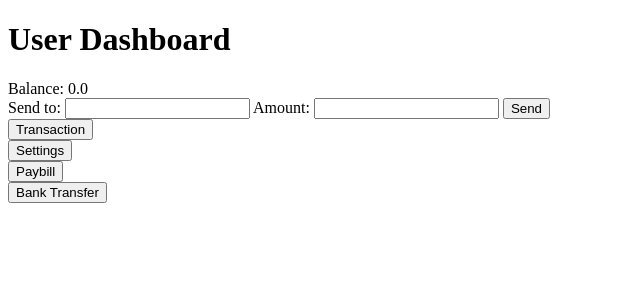
After one commit to CedBentuzal/WABS2, a Flask app: page /user in a window 1280 px wide. The commit adds this page. Shown: the top 300 px of the page, without its empty margins (0-640 px from the left). Run offline with Flask 3, Linux system fonts and the light colour scheme; a user stored in the database is signed in.

Commit message:
Added a user dashboard

```diff
--- a/project/app.py
+++ b/project/app.py
@@ -1,38 +1,36 @@
-from flask import Flask, request, render_template
+from flask import Flask, redirect, request, render_template, session, url_for
 from flask_sqlalchemy import SQLAlchemy
 
 app = Flask(__name__)
-
+app.secret_key = 'supersecretkey'  # Needed for session management
 
 app.config['SQLALCHEMY_DATABASE_URI'] = 'sqlite:///accounts.db'
 app.config['SQLALCHEMY_TRACK_MODIFICATIONS'] = False
 db = SQLAlchemy(app)
 
-
 class User(db.Model):
     id = db.Column(db.Integer, primary_key=True)
     username = db.Column(db.String(80), unique=True, nullable=False)
     password = db.Column(db.String(120), nullable=False)
-
+    balance = db.Column(db.Float, default=0)
 
 @app.route('/')
 def loginpage():
     return render_template('login.html')
-@app.route('/log_in', methods =['GET', 'POST'])
+
+@app.route('/log_in', methods=['GET', 'POST'])
 def login():
     if request.method == 'POST':
         username = request.form.get('username')
         password = request.form.get('password')
-
         user = User.query.filter_by(username=username).first()
 
         if user and user.password == password:
+            session['username'] = username  # Store the username in session
+            return redirect(url_for('user'))
+        else:
+            return "Error: Invalid username or password.", 401
 
-            return f"Welcome, {username}!"
-        else:
-
-            return "Error: Invalid username or password.", 401
-    return
 
 @app.route('/create_account')
 def index():
@@ -50,27 +48,73 @@ def create_account():
     if existing_user:
         return "Error: Username already exists!", 400
 
-
     new_user = User(username=username, password=password)
     db.session.add(new_user)
     db.session.commit()
 
     return f"Account created for {username}!"
 
+@app.route('/accounts', methods=['GET', 'POST'])
+def accounts():
+    if request.method == 'POST':
+        user_id = request.form.get('user_id')
+        action = request.form.get('action')
 
-@app.route('/accounts', methods=['GET','POST'])
-def accounts():
-    user_id = request.form.get('user_id')
-    user = User.query.get(user_id)
+
+        user = User.query.get(user_id)
+
+        if action == "Update Balance":
+
+            balance = request.form.get('balance', type=float)
+
+            if user:
+                user.balance = balance
+                db.session.commit()
+                return f"User's balance updated to ${balance}!", 200
+            return "Error: User not found.", 404
+
+        elif action == "Delete Account":
+
+            if user:
+                db.session.delete(user)
+                db.session.commit()
+                return "User deleted successfully!", 200
+            return "Error: User not found.", 404
+
+
     users = User.query.all()
-
-    if user:
-        db.session.delete(user)
-        db.session.commit()
-        return "User deleted successfully", 200
     return render_template('accounts.html', users=users)
 
 
+@app.route('/user', methods=['GET','POST'])
+def user():
+    username = session.get("username")
+    user = User.query.filter_by(username=username).first()
+    if user:
+        return render_template('user.html', user=user)
+    else:
+        return redirect(url_for('loginpage'))
+
+@app.route('/send', methods=['POST'])
+def send():
+    sender_username = session.get("username")
+    recipient_username = request.form.get('recipient')
+    amount = float(request.form.get('amount'))
+
+    sender = User.query.filter_by(username=sender_username).first()
+    recipient = User.query.filter_by(username=recipient_username).first()
+
+    if not sender or not recipient:
+        return "Error: User not found.", 404
+
+    if sender.balance < amount:
+        return "Error: Insufficient balance.", 400
+
+    sender.balance -= amount
+    recipient.balance += amount
+    db.session.commit()
+
+    return f"Sent ${amount} to {recipient_username}!"
 
 if __name__ == '__main__':
     with app.app_context():
--- /dev/null
+++ b/project/templates/user.html
@@ -0,0 +1,40 @@
+<!DOCTYPE html>
+<html lang="en">
+
+<head>
+    <meta charset="UTF-8">
+    <meta name="viewport" content="width=device-width, initial-scale=1.0">
+    <title>User</title>
+</head>
+
+<body>
+    <h1>User Dashboard</h1>
+    <form action="/user" method="GET">
+        <label for="balance">Balance: {{ user.balance }}</label>
+    </form>
+
+    <form action="/send" method="POST">
+        <label for="recipient">Send to:</label>
+        <input type="text" id="recipient" name="recipient" required>
+
+        <label for="amount">Amount:</label>
+        <input type="number" id="amount" name="amount" min="1" required>
+
+        <button type="submit">Send</button>
+    </form>
+
+    <form action="/transaction">
+        <button type="submit">Transaction</button>
+    </form>
+    <form action="/settings">
+        <button type="submit">Settings</button>
+    </form>
+    <form action="/paybill">
+        <button type="submit">Paybill</button>
+    </form>
+    <form action="/banktransfer">
+        <button type="submit">Bank Transfer</button>
+    </form>
+</body>
+
+</html>
```
Also changed, not shown: project/templates/accounts.html (+13 -2 lines), instance/accounts.db.
